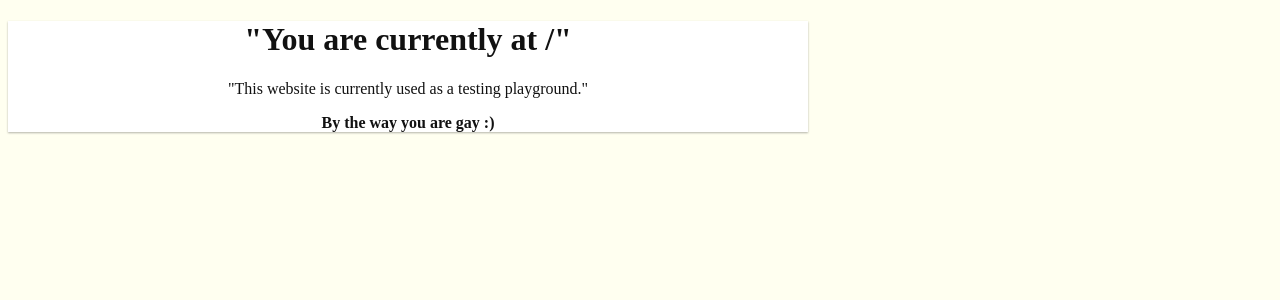
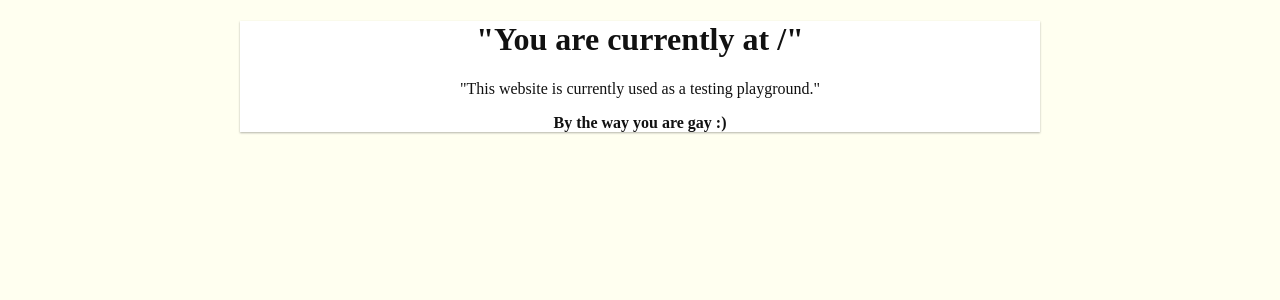
Before and after one commit to DanyBouchard/website_testing, a Flask app: page / in a window 1280 px wide. Shown: the part 52-352 px from the top of the page. Run offline with Flask 2, Linux system fonts and the light colour scheme.

Commit message:
Added the margin value

```diff
--- a/static/index_stylesheet.css
+++ b/static/index_stylesheet.css
@@ -5,6 +5,7 @@ body {
 
 #content {
 	color: #111;
+	margin: 10px auto;
 	padding: 15px auto;
 	max-width: 800px;
 	box-shadow: 0 1px 2px rgba(0, 0, 0, 0.3);
```
